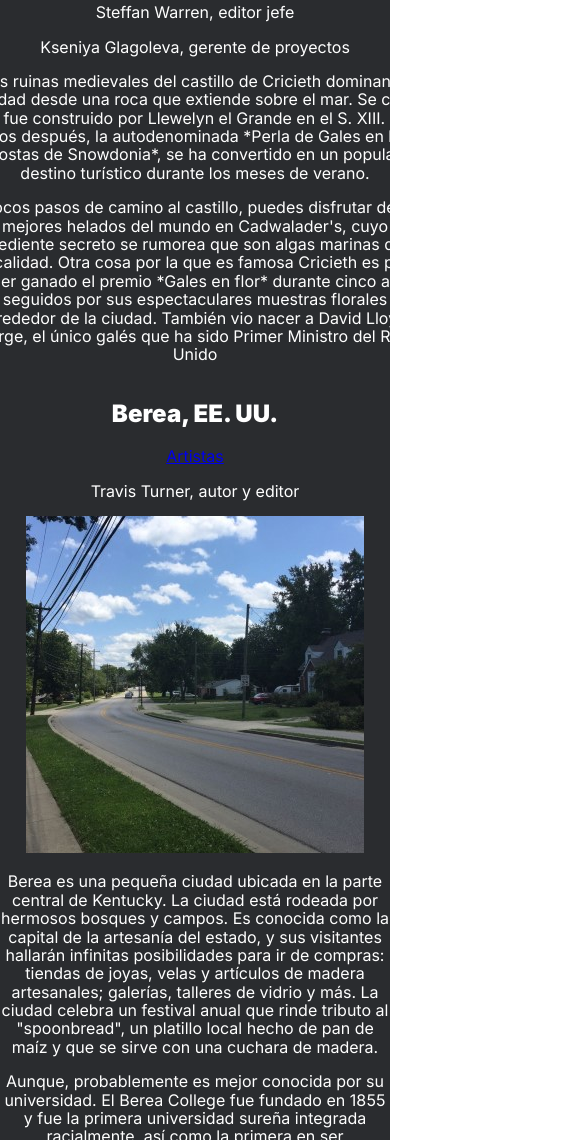
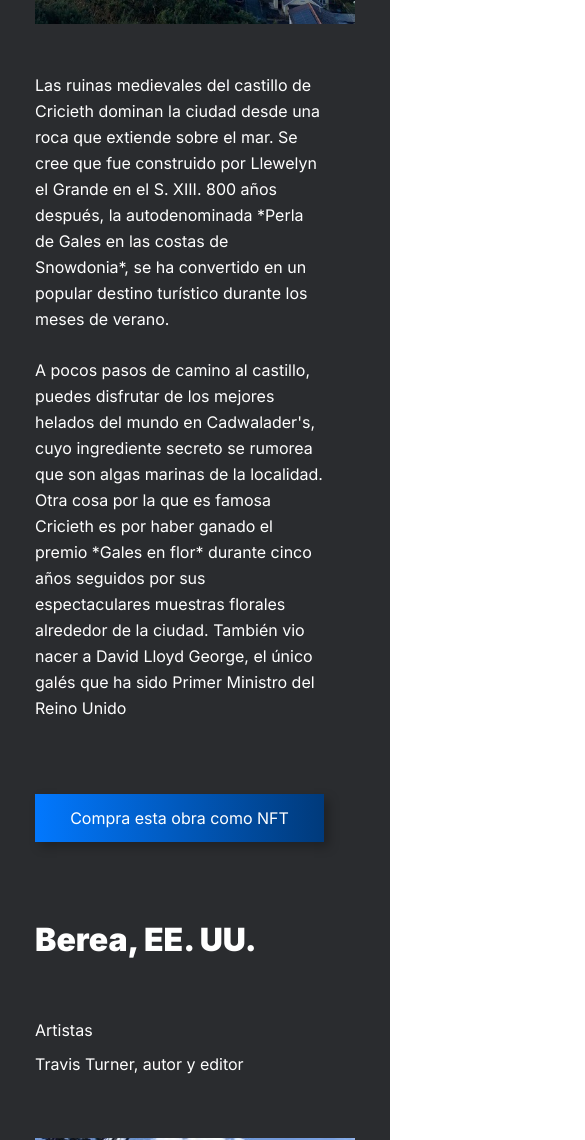
Before and after one commit to EduardoParker/web_project_homeland, a plain HTML site: page index.html in a window 390 px wide. Shown: the part 4188-5328 px from the top of the page, 585 px wide, since content can reach past the window. Drawn offline with Linux system fonts and the light colour scheme.

Commit message:
se agregan ciudades y pantallas 1280px y 768px

```diff
--- a/blocks/cities.css
+++ b/blocks/cities.css
@@ -1,11 +1,123 @@
 .cities {
-  display: flex;
-  flex-wrap: wrap;
+  max-width: 987px;
+  margin: 92px auto 90px;
+  font-family: "Inter";
+  font-weight: 400;
+  color: #ffffff;
   justify-content: center;
 }
 .city {
   max-width: 984px;
+  display: grid;
+  grid-template-columns: 1fr 1fr;
+  grid-template-rows: auto;
+  grid-template-areas:
+    "city-title city-artist"
+    "city-image city-text"
+    "city-button city-text";
+  column-gap: 40px;
+  row-gap: 48px;
+  text-align: left;
+  margin-bottom: 80px;
+}
+.city__title {
+  grid-area: city-title;
+  font-size: 72px;
+  line-height: 76px;
+  font-weight: 900;
+  margin: 0;
+  align-self: end;
+}
+.city__artists {
+  grid-area: city-artist;
+  align-self: end;
+}
+.city__artists-header {
+  font-size: 12px;
+  line-height: 14.5px;
+  color: #aaaaaa;
+}
+.city__artist-name {
+  font-size: 18px;
+  line-height: 22px;
+}
+.city__image {
+  width: 460px;
+  height: 460px;
+  grid-area: city-image;
+  box-shadow: 10px 10px 5px rgba(0, 0, 0, 0.5);
+}
+.city__text {
+  grid-area: city-text;
 }
 .city__description {
   max-width: 484px;
+  font-size: 18px;
+  line-height: 29px;
+  margin-top: 0;
+  margin-bottom: 25px;
 }
+.city__button {
+  width: 289px;
+  height: 48px;
+  background-image: linear-gradient(to left, #003a7b, #0278fe);
+  grid-area: city-button;
+  color: #ffffff;
+  box-shadow: 5px 5px 10px rgba(0, 0, 0, 0.25);
+  border: none;
+}
+@media screen and (min-width: 768px) and (max-width: 1279px) {
+  .cities {
+    max-width: 720px;
+  }
+  .city {
+    column-gap: 28px;
+  }
+  .city__title {
+    font-size: 42px;
+    line-height: 46px;
+  }
+  .city__image {
+    width: 340px;
+    height: 340px;
+  }
+  .city__description {
+    font-size: 16px;
+    line-height: 26px;
+  }
+}
+@media screen and (min-width: 320px) and (max-width: 767px) {
+  .cities {
+    max-width: 320px;
+  }
+  .city {
+    max-width: 288px;
+    column-gap: 28px;
+    grid-template-columns: 1fr;
+    grid-template-rows: auto;
+    grid-template-areas:
+      "city-title"
+      "city-artist"
+      "city-image "
+      "city-text"
+      "city-text"
+      "city-button";
+  }
+  .city__title {
+    font-size: 32px;
+    line-height: 35px;
+  }
+  .city__image {
+    width: 320px;
+    height: 320px;
+    box-shadow: none;
+  }
+  .city__description {
+    max-width: 288px;
+    font-size: 16px;
+    line-height: 26px;
+  }
+  .city__button {
+    justify-content: center;
+  }
+}
--- a/index.html
+++ b/index.html
@@ -115,71 +115,83 @@
         <section class="cities">
           <div class="city">
             <h2 class="city__title">Cricieth, Gales</h2>
+            <div class="city__artists">
+              <p class="city__atists-header">Artistas</p>
+              <p class="city__artists-name">
+                Steffan Warren, editor jefe <br />
+                Kseniya Glagoleva, gerente de proyectos
+              </p>
+            </div>
             <img
               src="./images/cricieth-gales.jpg"
               alt="fotografia de Cricieth, Gales"
               class="city__image"
             />
-            <div class="city__artists">
-              <a href="#" class="city__atists-header">Artistas</a>
-              <p class="city__artists-names">Steffan Warren, editor jefe</p>
-              <p class="city__artists-names">
-                Kseniya Glagoleva, gerente de proyectos
-              </p>
-            </div>
+
+            <div class="city__text">
               <p class="city__description">
                 Las ruinas medievales del castillo de Cricieth dominan la ciudad
                 desde una roca que extiende sobre el mar. Se cree que fue
-              construido por Llewelyn el Grande en el S. XIII. 800 años después,
-              la autodenominada *Perla de Gales en las costas de Snowdonia*, se
-              ha convertido en un popular destino turístico durante los meses de
-              verano.
+                construido por Llewelyn el Grande en el S. XIII. 800 años
+                después, la autodenominada *Perla de Gales en las costas de
+                Snowdonia*, se ha convertido en un popular destino turístico
+                durante los meses de verano.
               </p>
-            <p class="city__descrption">
+              <p class="city__description">
                 A pocos pasos de camino al castillo, puedes disfrutar de los
                 mejores helados del mundo en Cadwalader's, cuyo ingrediente
                 secreto se rumorea que son algas marinas de la localidad. Otra
                 cosa por la que es famosa Cricieth es por haber ganado el premio
-              *Gales en flor* durante cinco años seguidos por sus espectaculares
-              muestras florales alrededor de la ciudad. También vio nacer a
-              David Lloyd George, el único galés que ha sido Primer Ministro del
-              Reino Unido
+                *Gales en flor* durante cinco años seguidos por sus
+                espectaculares muestras florales alrededor de la ciudad. También
+                vio nacer a David Lloyd George, el único galés que ha sido
+                Primer Ministro del Reino Unido
               </p>
+            </div>
+            <button class="city__button" type="submit">
+              Compra esta obra como NFT
+            </button>
           </div>
           <div class="city">
             <h2 class="city__title">Berea, EE. UU.</h2>
             <div class="city__artists">
-              <a href="#" class="city__atists-header">Artistas</a>
-              <p class="city__artists-names">Travis Turner, autor y editor</p>
+              <p class="city__atists-header">Artistas</p>
+              <p class="city__artists-name">Travis Turner, autor y editor</p>
             </div>
             <img
               src="./images/berea,ee.uu.jpg"
               alt="fotografia de Bereas, EE.UU"
               class="city__image"
             />
+            <div class="city__text">
               <p class="city__description">
                 Berea es una pequeña ciudad ubicada en la parte central de
-              Kentucky. La ciudad está rodeada por hermosos bosques y campos. Es
-              conocida como la capital de la artesanía del estado, y sus
+                Kentucky. La ciudad está rodeada por hermosos bosques y campos.
+                Es conocida como la capital de la artesanía del estado, y sus
                 visitantes hallarán infinitas posibilidades para ir de compras:
                 tiendas de joyas, velas y artículos de madera artesanales;
-              galerías, talleres de vidrio y más. La ciudad celebra un festival
-              anual que rinde tributo al "spoonbread", un platillo local hecho
-              de pan de maíz y que se sirve con una cuchara de madera.
+                galerías, talleres de vidrio y más. La ciudad celebra un
+                festival anual que rinde tributo al "spoonbread", un platillo
+                local hecho de pan de maíz y que se sirve con una cuchara de
+                madera.
               </p>
-            <p class="city__descrption">
+              <p class="city__description">
                 Aunque, probablemente es mejor conocida por su universidad. El
                 Berea College fue fundado en 1855 y fue la primera universidad
                 sureña integrada racialmente, así como la primera en ser
-              coeducacional. Algo que en cierta manera la hace única, es que no
-              cobra colegiatura: cada estudiante recibe una beca del 100%.
+                coeducacional. Algo que en cierta manera la hace única, es que
+                no cobra colegiatura: cada estudiante recibe una beca del 100%.
               </p>
+            </div>
+            <button class="city__button" type="submit">
+              Compra esta obra como NFT
+            </button>
           </div>
           <div class="city">
             <h2 class="city__title">Muramvya, Burundi.</h2>
             <div class="city__artists">
-              <a href="#" class="city__atists-header">Artistas</a>
-              <p class="city__artists-names">
+              <p class="city__atists-header">Artistas</p>
+              <p class="city__artists-name">
                 Grevisse Kenguruka, editor técnico
               </p>
             </div>
@@ -188,56 +200,69 @@
               alt="fotografia de Muramvya, Burundi"
               class="city__image"
             />
+            <div class="city__text">
               <p class="city__description">
-              Muramvya es una de las 18 provincias de Burundi. Durante la época
-              del reino, Muramvya fue su capital; y en 2017, gracias a su
-              paisaje cultural y natural, se añadió a la Lista provisional de
-              patrimonio mundial de la UNESCO. Se encuentra ubicada en el centro
-              de Burundi, entre las capitales política y económica del país.
+                Muramvya es una de las 18 provincias de Burundi. Durante la
+                época del reino, Muramvya fue su capital; y en 2017, gracias a
+                su paisaje cultural y natural, se añadió a la Lista provisional
+                de patrimonio mundial de la UNESCO. Se encuentra ubicada en el
+                centro de Burundi, entre las capitales política y económica del
+                país.
               </p>
-            <p class="city__descrption">
+              <p class="city__description">
                 Su clima es más bien frío durante la noche, pero durante el día,
-              podrías pensar que estás en el paraíso. A sus 2,665 metros (8,743
-              ft) sobre el nivel del mar, el Monte Teza es uno de los lugares
-              más fríos de la provincia. Pero es justo esa brisa fresca la que
-              da pie a una de las más grandes plantaciones de té y café del
-              país, y que representa la mayoría de las exportaciones de Burundi.
+                podrías pensar que estás en el paraíso. A sus 2,665 metros
+                (8,743 ft) sobre el nivel del mar, el Monte Teza es uno de los
+                lugares más fríos de la provincia. Pero es justo esa brisa
+                fresca la que da pie a una de las más grandes plantaciones de té
+                y café del país, y que representa la mayoría de las
+                exportaciones de Burundi.
               </p>
-            <p class="city__descrption">
-              El Parque nacional de Kibira, una de las mayores reservas de vida
-              silvestre para los simios, ocupa parte de cuatro provincias,
-              incluyendo Muramvya. Este parque nacional se encuentra en las
-              cúspides de las hermosas montañas de la Divisoria Congo-Nilo,
-              cuyas alturas oscilan entre 1,550 y 2,660 metros. Está lleno de
-              hermosa vegetación, y es una fuente para los diversos ríos y
-              arroyos que proporcionan agua alrededor del país.
+              <p class="city__description">
+                El Parque nacional de Kibira, una de las mayores reservas de
+                vida silvestre para los simios, ocupa parte de cuatro
+                provincias, incluyendo Muramvya. Este parque nacional se
+                encuentra en las cúspides de las hermosas montañas de la
+                Divisoria Congo-Nilo, cuyas alturas oscilan entre 1,550 y 2,660
+                metros. Está lleno de hermosa vegetación, y es una fuente para
+                los diversos ríos y arroyos que proporcionan agua alrededor del
+                país.
               </p>
+            </div>
+            <button class="city__button" type="submit">
+              Compra esta obra como NFT
+            </button>
           </div>
           <div class="city">
             <h2 class="city__title">Azcapotzalco, CDMX</h2>
             <div class="city__artists">
-              <a href="#" class="city__atists-header">Artistas</a>
-              <p class="city__artists-names">Eduardo Parker, Web Developer</p>
+              <p class="city__atists-header">Artistas</p>
+              <p class="city__artists-name">Eduardo Parker, Web Developer</p>
             </div>
             <img
               src="./images/azcapotzalco,cdmx.jpg"
               alt="fotografia de Azcapotzalco, CDMX"
               class="city__image"
             />
+            <div class="city__text">
               <p class="city__description">
                 Azcapotzalco es una expresión náhuatl que significa "en el
-              hormiguero". Askatl significa hormiga, potsalli, montículo, y -ko,
-              el sufijo locativo. Deriva del mito de Quetzalcóatl, que narra
-              como dicha deidad descendió en forma de hormiga al inframundo por
-              granos de maíz para dárselos a la humanidad para sembrarlos y que
-              se alimentaran.
+                hormiguero". Askatl significa hormiga, potsalli, montículo, y
+                -ko, el sufijo locativo. Deriva del mito de Quetzalcóatl, que
+                narra como dicha deidad descendió en forma de hormiga al
+                inframundo por granos de maíz para dárselos a la humanidad para
+                sembrarlos y que se alimentaran.
               </p>
-            <p class="city__descrption">
+              <p class="city__description">
                 Hay evidencia arqueológica de que el área que hoy ocupa la
                 alcaldía Azcapotzalco fue habitada al menos desde el periodo
                 Preclásico formativo, lo que indica que Azcapotzalco es de los
                 asentamientos originales del valle de Mexico.
               </p>
+            </div>
+            <button class="city__button" type="submit">
+              Compra esta obra como NFT
+            </button>
           </div>
         </section>
       </main>
```
Lines whose indentation alone changed are shown as unchanged.
